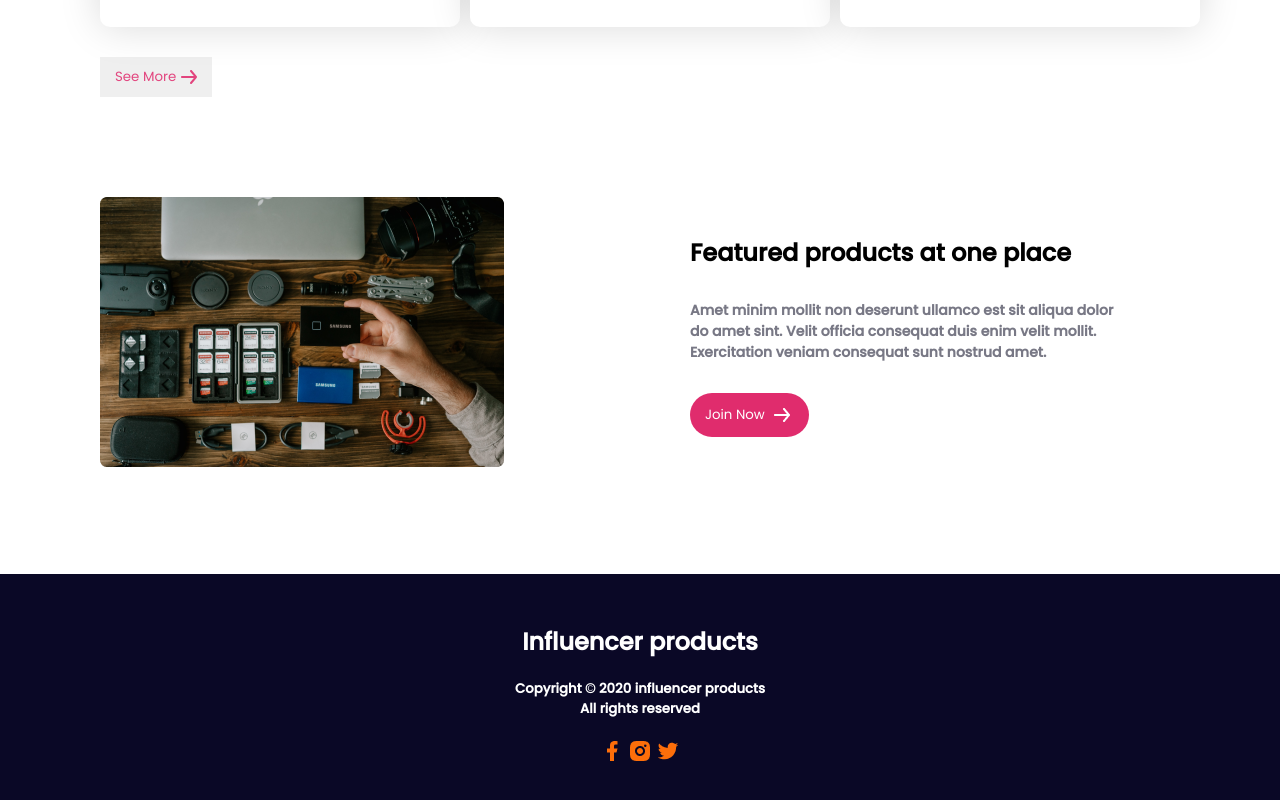
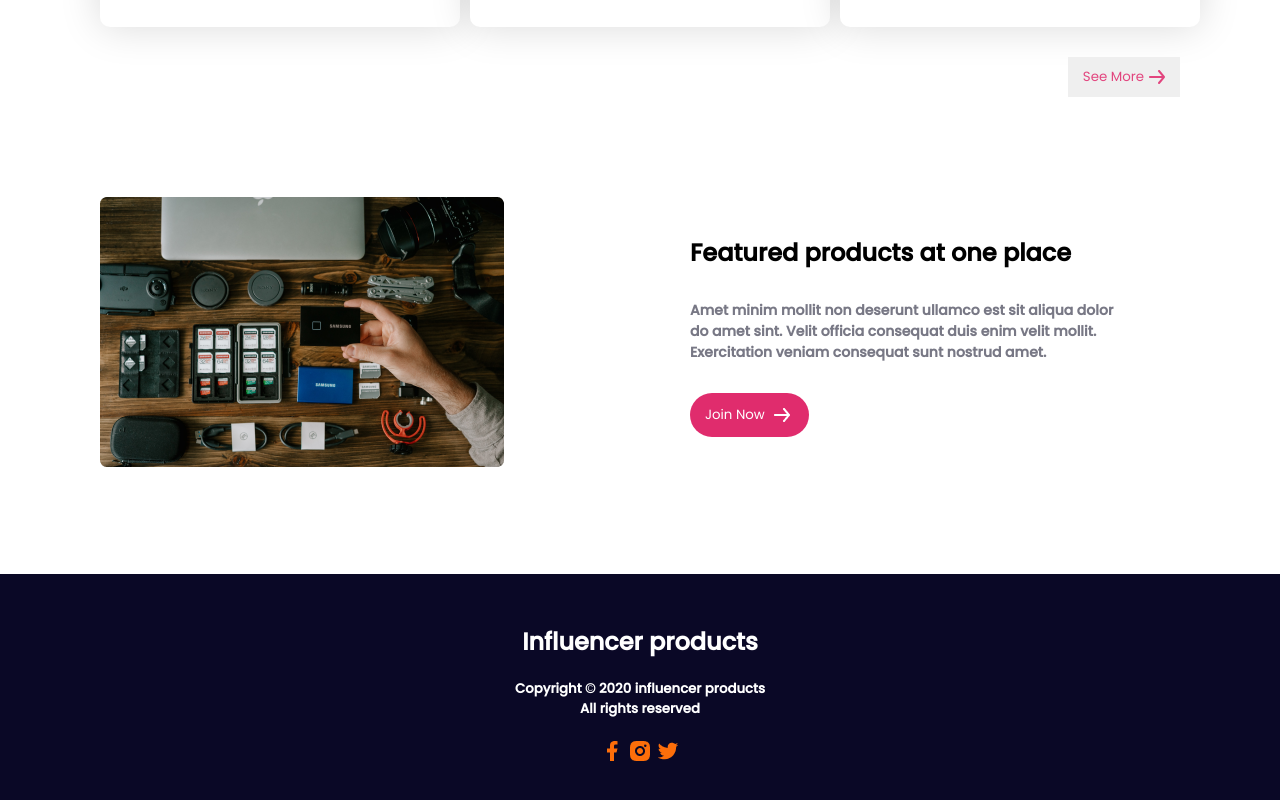
Before and after one commit to RaitaPrionty/Influencer-gear, a plain HTML site: page index.html in a window 1280 px wide. Shown: the part 2709-3509 px from the top of the page. Drawn offline with Linux system fonts and the light colour scheme.

Commit message:
this is my commit

```diff
--- a/index.html
+++ b/index.html
@@ -245,7 +245,9 @@
                     Buyers protection possible!</p>
             </div>
           </div>
-          <button class="collection-btn">See More <img src="./logos/Group.svg" alt=""></button>
+         <div class="button">
+            <button class="collection-btn">See More <img src="./logos/Group.svg" alt=""></button>
+         </div>
         </section>
         <!-- end of popular collectios part---------------------
         ----------------------------------------------------- -->
@@ -259,7 +261,9 @@
             <div class="fatured-writing">
                 <h2>Featured products at one place</h2>
                 <p class="paragraph">Amet minim mollit non deserunt ullamco est sit aliqua dolor <br> do amet sint. Velit officia consequat duis enim velit mollit. <br> Exercitation veniam consequat sunt nostrud amet.</p>
+
                 <button class="btn">Join Now <img src="./logos/arrow-forward 1.png" alt=""></button>
+
             </div>
         </section>
         <!-- end of fatured products section-----------------------
--- a/influencer.css
+++ b/influencer.css
@@ -145,8 +145,12 @@ padding: 20px 0;
     color: rgba(224, 44, 109, 0.87);
     padding: 10px 15px;
     border: none;
-    margin-left: 100px;
+    margin-right: 100px;
 
+}
+.button{
+   display: flex;
+   justify-content: right;
 }
 /* start of fatured products part---------------------
 ------------------------------------------------------ */
```
